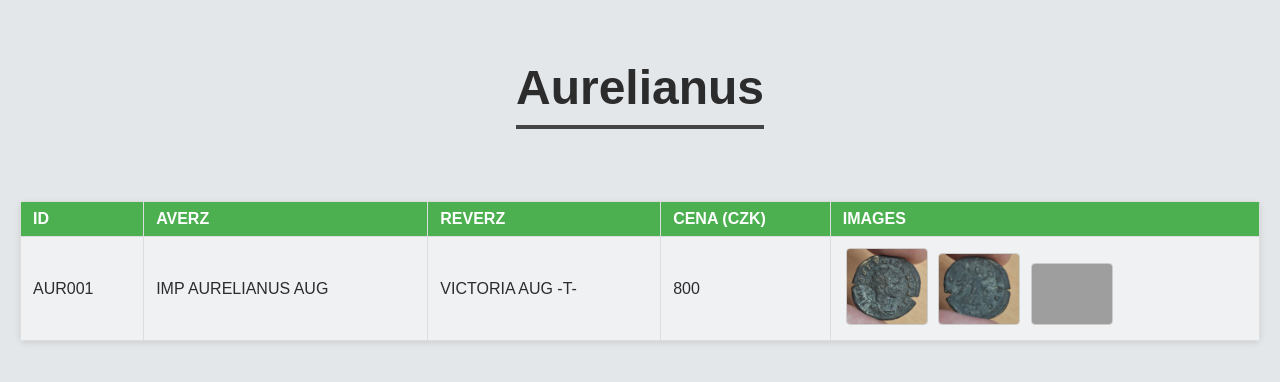
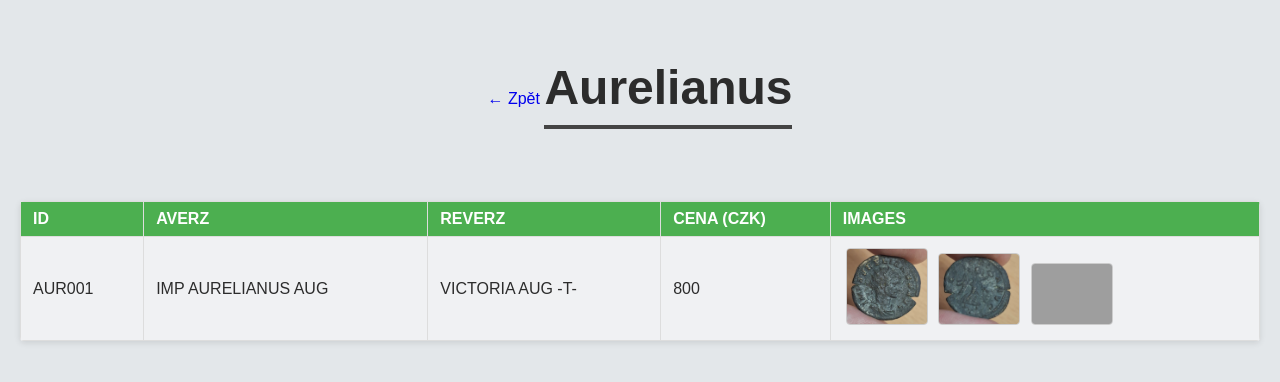
Before and after one commit to vmkxyz/stranka-test, a plain HTML site: page sheet/Aurelianus/index.html in a window 1280 px wide. Drawn offline with Linux system fonts and the light colour scheme; grey boxes are pictures that could not be loaded.

Commit message:
update sheets

```diff
--- a/sheet/Aurelianus/index.html
+++ b/sheet/Aurelianus/index.html
@@ -1,6 +1,7 @@
 <title>Aurelianus</title>
 <link rel="stylesheet" type="text/css" href="../../assets/style.css">
 <script src="../../assets/script_spreadsheet.js"></script>
+<a class="back-button" href="javascript:history.back()">← Zpět</a>
 <h1>Aurelianus</h1>
 <table>
 <tr>
```
Also changed, not shown: sheet/Caracala/index.html (+1 -0 lines), sheet/Claudius II. Gothicus/index.html (+1 -0 lines), sheet/Crispus/index.html (+1 -0 lines), sheet/Gallienus/index.html (+1 -0 lines), sheet/Konstantin Veliký/index.html (+1 -0 lines), sheet/Licinius/index.html (+1 -0 lines), sheet/Maxentius/index.html (+1 -0 lines), sheet/Postumus/index.html (+1 -0 lines), sheet/Probus/index.html (+1 -0 lines), sheet/Tacitus/index.html (+1 -0 lines).
